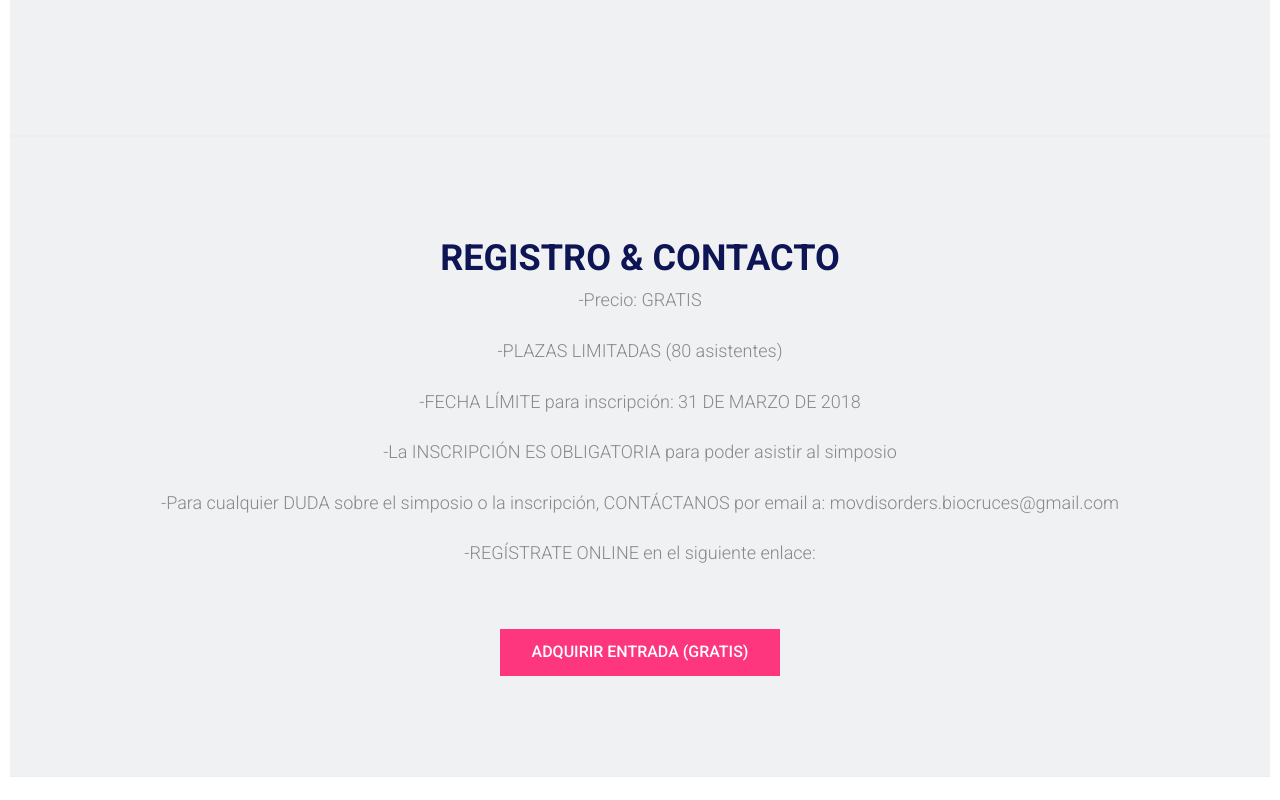
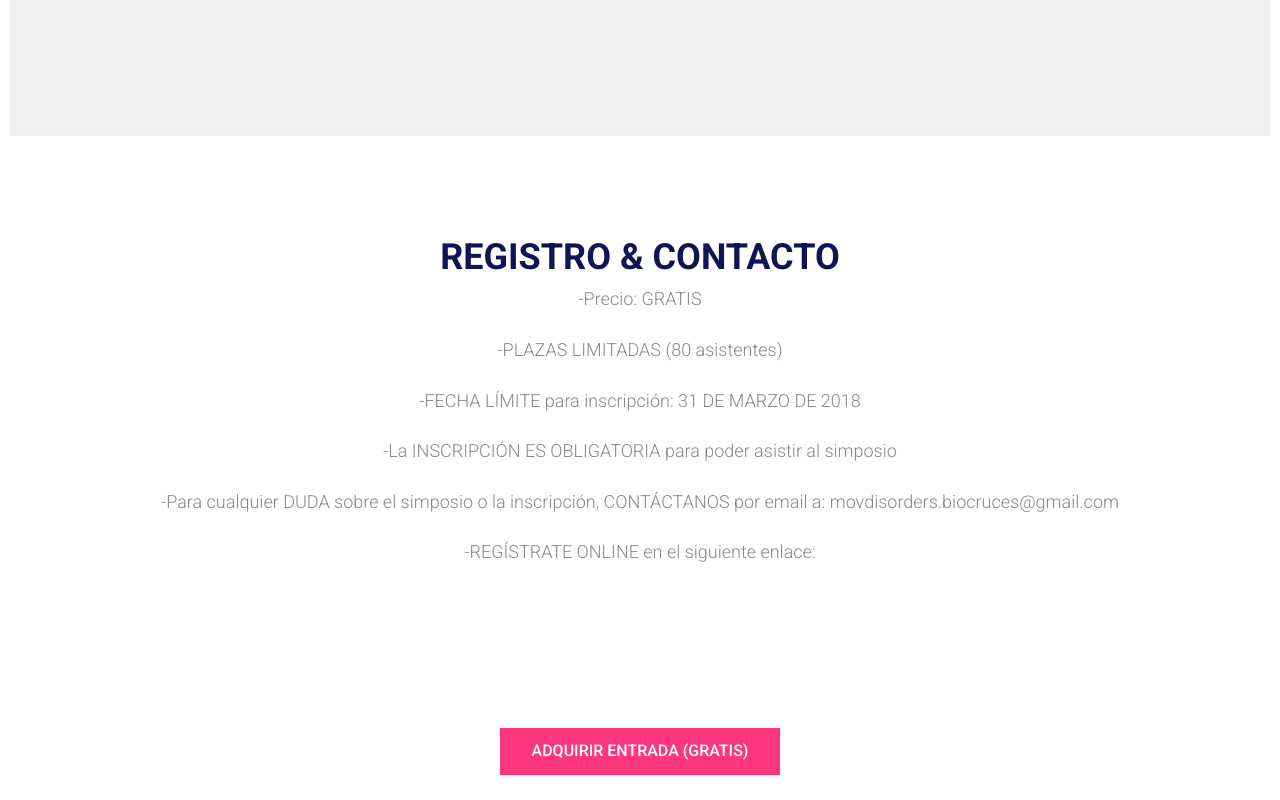
Before and after one commit to neurokafe/isas2018, a plain HTML site: page index.html in a window 1280 px wide. Shown: the part 6900-7700 px from the top of the page. Drawn offline with Linux system fonts and the light colour scheme; some packages are replaced by stand-ins of ours.

Commit message:
Update index.html

```diff
--- a/index.html
+++ b/index.html
@@ -349,8 +349,7 @@
     </section>
     <!-- .client-logo -->
 
-    <section id="section-venue" class="section-wrapper  gray-bg">
-        <div class="container">
+    <section id="section-pricing" class="section-wrapper">
             <div class="row">
                 <div class="col-md-12">
                     <div class="section-title">
@@ -397,7 +396,7 @@
     </section>
     <!-- .pricing-section -->
 
-    <section id="section-partner" class="section-wrapper client-logo">
+    <section id="section-venue" class="section-wrapper client-logo">
         <div class="container">
             <div class="row">
                 <div class="col-md-12">
```
